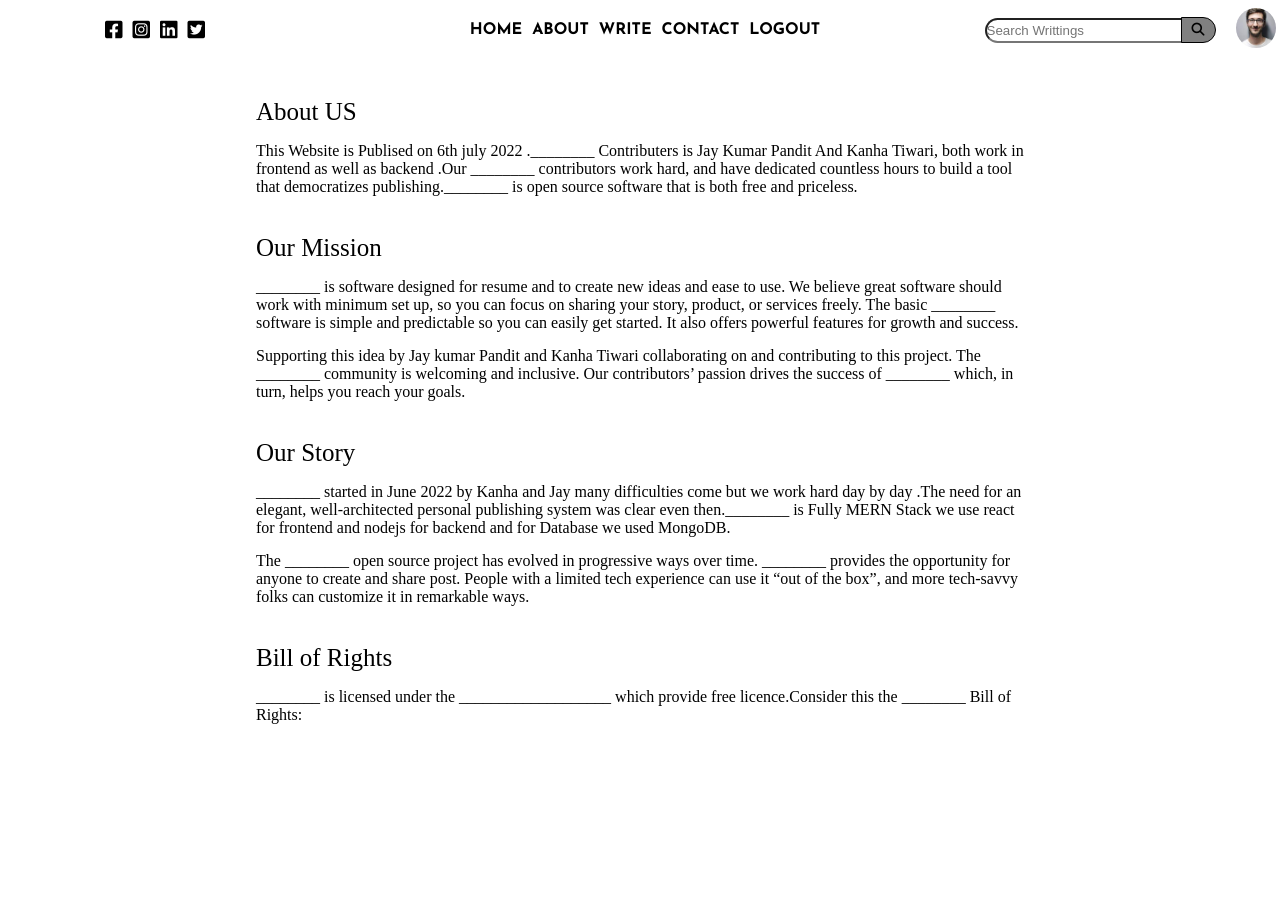
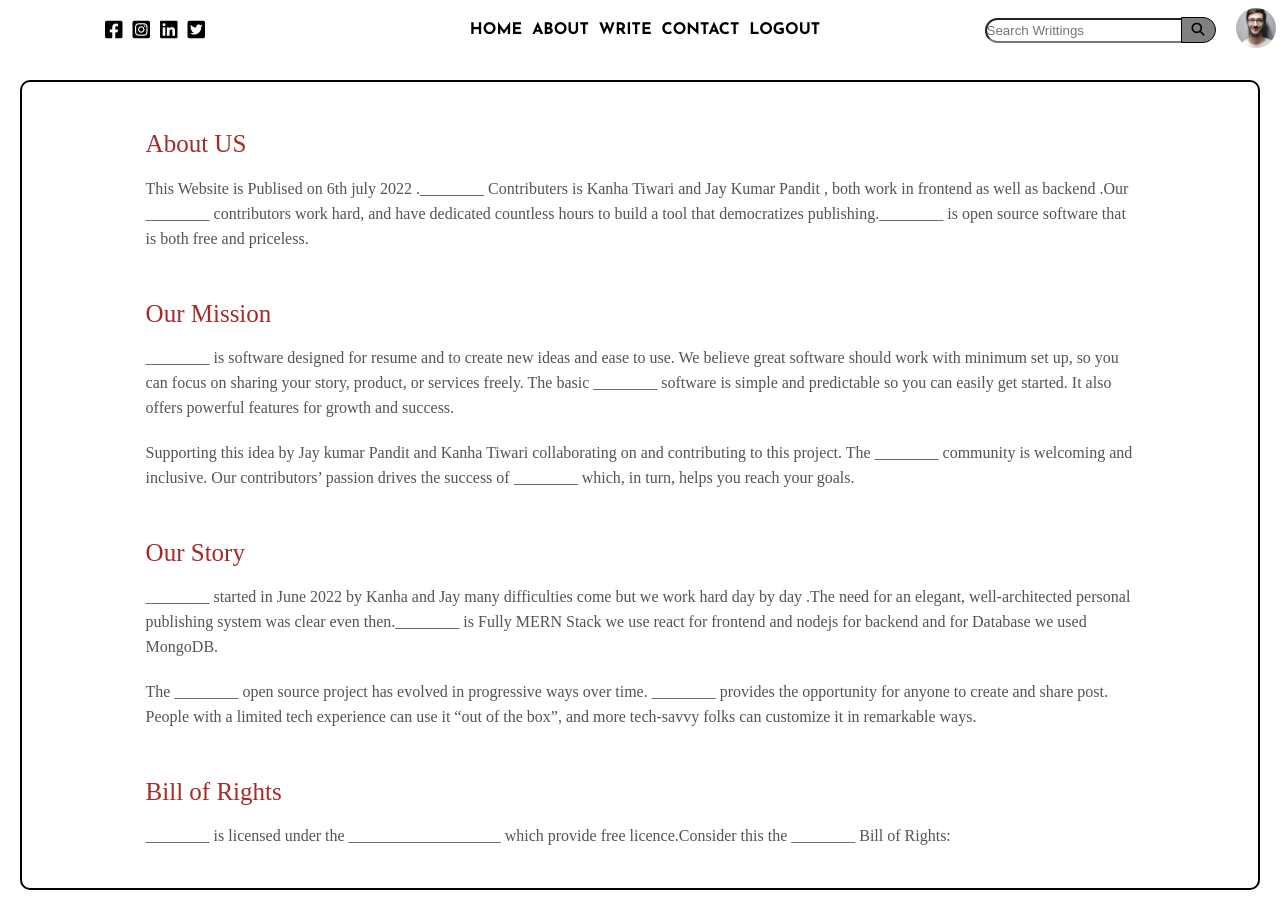
Before and after one commit to kanha638/Bloggy, a React (Create React App) app in the folder frontend/: page /About in a window 1280 px wide. Before the commit the page ends 800 px from the top, so only its background shows below. Built offline with nearby package versions, Linux system fonts and the light colour scheme.

Commit message:
Worked on About Page UI

```diff
--- a/frontend/src/Components/Pages/About/About.css
+++ b/frontend/src/Components/Pages/About/About.css
@@ -1,28 +1,34 @@
-*{
-    padding: 0%;
-    margin: 0%;
+.aboutpage {
+  display: flex;
+  flex-direction: column;
+  align-items: center;
+  justify-content: center;
+  border: 2px solid black;
+  margin: 20px;
+  padding-bottom: 40px;
+  border-radius: 10px;
+  line-height: 25px;
+  /* text-align: center; */
+
+  /* text-align: left; */
 }
-
-.aboutpage{
-    /* display: flex;
-    flex-direction: row;
-    align-items: center;
-    justify-content: center; */
-    padding-left: 20%;
-    padding-right: 20%;
-    /* text-align: left; */
+.section {
+  width: 80%;
 }
-.head{
-    padding-top: 5%;
-    font-size: 25px;
+.head {
+  padding-top: 5%;
+  font-size: 25px;
+  color: brown;
 }
-.para{
-    padding-top: 2%;
+.para {
+  margin-top: 2%;
+  color: rgb(85, 83, 83);
 }
 
 @media only screen and (max-width: 900px) {
-    .aboutpage{
-        padding-left: 5%;
-        padding-right: 5%;
-    }
+  .aboutpage {
+    /* padding-left: 5%;
+    padding-right: 5%; */
+    line-height: 30px;
+  }
 }
--- a/frontend/src/Components/Pages/About/About.jsx
+++ b/frontend/src/Components/Pages/About/About.jsx
@@ -5,61 +5,60 @@ export const About = () => {
   return (
     <>
       <div className="aboutpage">
+        <div className="section">
           <div className="head">About US</div>
-      <div className="para">This Website is Publised on 6th july 2022
-      .________ Contributers is Jay Kumar Pandit And Kanha Tiwari,
-       both work in frontend as well as backend
-      .Our ________ contributors work hard, and have
-      dedicated countless hours to build a tool that democratizes
-      publishing.________ is open source
-       software that is both free and priceless.</div>
-        <div className="head">
-            Our Mission
+          <div className="para">
+            This Website is Publised on 6th july 2022 .________ Contributers is
+            Kanha Tiwari and Jay Kumar Pandit , both work in frontend as well as
+            backend .Our ________ contributors work hard, and have dedicated
+            countless hours to build a tool that democratizes
+            publishing.________ is open source software that is both free and
+            priceless.
           </div>
+        </div>
+        <div className="section">
+          <div className="head">Our Mission</div>
           <div className="para">
-        ________ is software designed for resume and to create new ideas and ease to use.
-          We believe great software should work with minimum set
-          up, so you can focus on sharing your story, product, or
-          services freely. The basic ________ software is simple
-          and predictable so you can easily get started. It also offers
-         powerful features for growth and success.
+            ________ is software designed for resume and to create new ideas and
+            ease to use. We believe great software should work with minimum set
+            up, so you can focus on sharing your story, product, or services
+            freely. The basic ________ software is simple and predictable so you
+            can easily get started. It also offers powerful features for growth
+            and success.
           </div>
           <div className="para">
             Supporting this idea by Jay kumar Pandit and Kanha Tiwari
-        collaborating on and contributing to this project.
-         The ________ community is welcoming and inclusive.
-          Our contributors’ passion drives the success
-           of ________ which,
-         in turn, helps you reach your goals.
+            collaborating on and contributing to this project. The ________
+            community is welcoming and inclusive. Our contributors’ passion
+            drives the success of ________ which, in turn, helps you reach your
+            goals.
           </div>
-
-        <div className="head">
-        Our Story
         </div>
+        <div className="section">
+          <div className="head">Our Story</div>
           <div className="para">
-        ________ started in June 2022 by Kanha and Jay many difficulties come but we work
-        hard day by day .The need for an elegant, well-architected
-         personal publishing system was clear even then.________ is Fully MERN Stack
-         we use react for frontend and nodejs for backend and for Database we used
-         MongoDB.
+            ________ started in June 2022 by Kanha and Jay many difficulties
+            come but we work hard day by day .The need for an elegant,
+            well-architected personal publishing system was clear even
+            then.________ is Fully MERN Stack we use react for frontend and
+            nodejs for backend and for Database we used MongoDB.
           </div>
 
           <div className="para">
-        The ________ open source project has evolved in progressive
-        ways over time. ________ provides
-         the opportunity for anyone to create and share post.
-          People with a limited tech experience can use it “out of the box”, and
-        more tech-savvy folks can customize it in remarkable ways.
+            The ________ open source project has evolved in progressive ways
+            over time. ________ provides the opportunity for anyone to create
+            and share post. People with a limited tech experience can use it
+            “out of the box”, and more tech-savvy folks can customize it in
+            remarkable ways.
           </div>
-
-        <div className="head">
-        Bill of Rights
         </div>
+        <div className="section">
+          <div className="head">Bill of Rights</div>
           <div className="para">
-        ________ is licensed under the ___________________ which provide free
-        licence.Consider this the ________ Bill of Rights:
+            ________ is licensed under the ___________________ which provide
+            free licence.Consider this the ________ Bill of Rights:
           </div>
-
+        </div>
       </div>
     </>
   );
```
Lines whose indentation alone changed are shown as unchanged.
